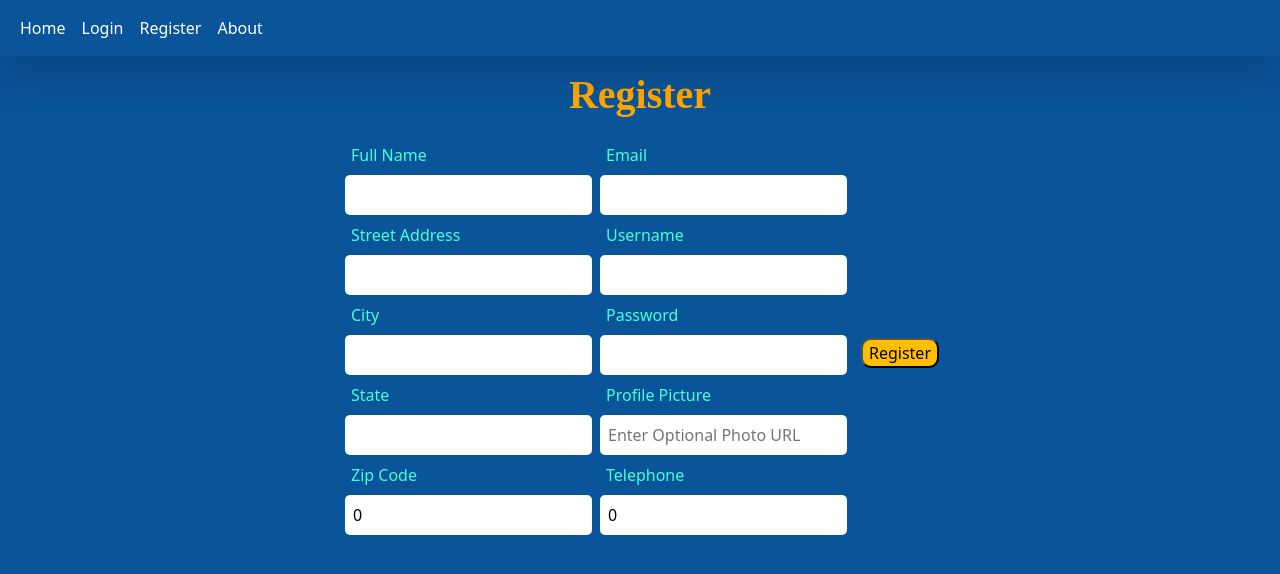
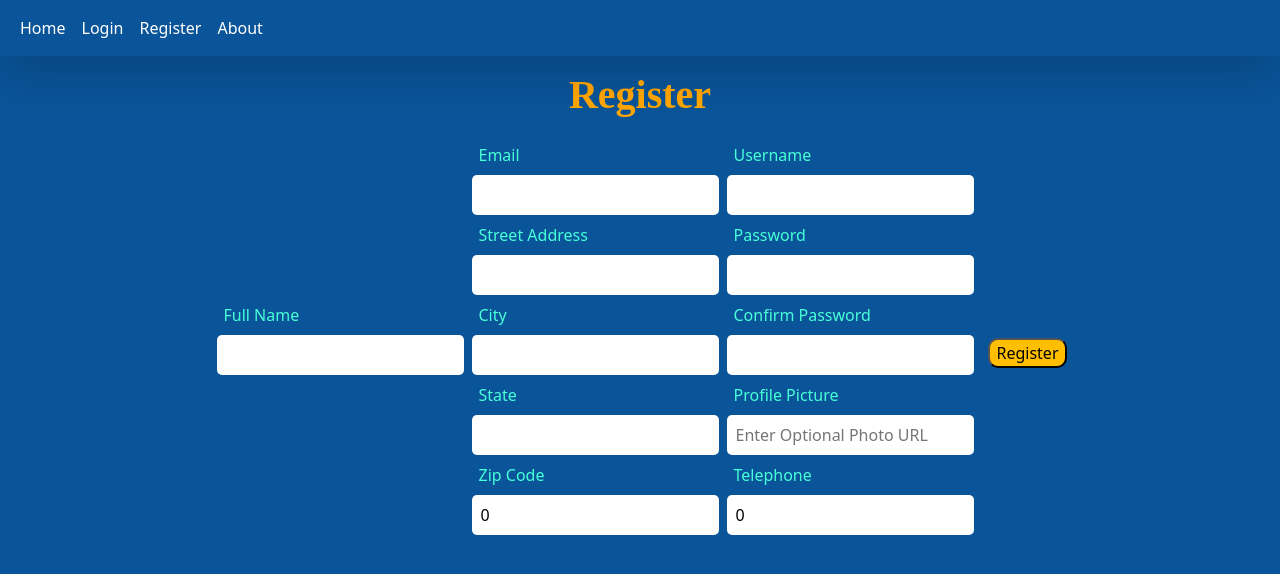
Before and after one commit to Gsned22/Project2-frontend, a React (Create React App) app: page /register in a window 1280 px wide. Shown: the top 574 px of the page. Built offline with nearby package versions, Linux system fonts and the light colour scheme; a web font is replaced by a local one.

Commit message:
added confirm password to register

```diff
--- a/src/Register.tsx
+++ b/src/Register.tsx
@@ -14,6 +14,7 @@ function Register() {
     const [full_name, setFullName] = useState('');
     const [profile_picture, setProfilePicture] = useState('');
     const [password, setPassword] = useState('');
+    const [confirm_password, setConfirmPassword] = useState('');
     const [phone_number, setPhoneNumber] = useState(0);
     const navigate = useNavigate();
 
@@ -25,13 +26,12 @@ function Register() {
                 'street_address': street_address,
                 'city': city, 'state': state, 'zipcode1': zipcode1,
                 'email': email, 'full_name': full_name, 'profile_picture': profile_picture,
-                'password': password, 'phone_number': phone_number
+                'password': password, 'confirm_password': confirm_password, 'phone_number': phone_number
             });
 
             if (response.status === 200) {
 
                 const message = response.data.message;
-                console.log(response);
                 alert(message);
                 return navigate('/login')
             }
@@ -49,6 +49,10 @@ function Register() {
                     <InputWrapper>
                         <Label htmlFor='full_name' >Full Name</Label>
                         <Input value={full_name} type='text' id='full_name' name='full_name' required onChange={(e) => { setFullName(e.currentTarget.value) }} />
+                    </InputWrapper>
+                    <InputWrapper>
+                        <Label htmlFor='email' >Email</Label>
+                        <Input value={email} type='text' id='email' name='email' required onChange={(e) => { setEmail(e.currentTarget.value) }} />
                         <Label htmlFor='street_address' >Street Address</Label>
                         <Input value={street_address} type='text' id='street_address' required name='street_address' onChange={(e) => { setStreetAddress(e.currentTarget.value) }} />
                         <Label htmlFor='city' >City</Label>
@@ -59,12 +63,12 @@ function Register() {
                         <Input value={zipcode1} type='number' id='zipcode1' name='zipcode1' required onChange={(e) => { setZipcode1(Number(e.currentTarget.value)) }} />
                     </InputWrapper>
                     <InputWrapper>
-                        <Label htmlFor='email' >Email</Label>
-                        <Input value={email} type='text' id='email' name='email' required onChange={(e) => { setEmail(e.currentTarget.value) }} />
                         <Label htmlFor='username' >Username</Label>
                         <Input value={username} type='text' id='username' name='username' required onChange={(e) => { setUsername(e.currentTarget.value) }} />
                         <Label htmlFor='password' >Password</Label>
                         <Input value={password} type='password' id='password' name='password' required onChange={(e) => { setPassword(e.currentTarget.value) }} />
+                        <Label htmlFor='confirm_password' >Confirm Password</Label>
+                        <Input value={confirm_password} type='password' id='confirm_password' name='confirm_password' required onChange={(e) => { setConfirmPassword(e.currentTarget.value) }} />
                         <Label htmlFor='profile_picture' >Profile Picture</Label>
                         <Input value={profile_picture} type='text' id='profile_picture' name='profile_picture' placeholder='Enter Optional Photo URL' onChange={(e) => { setProfilePicture(e.currentTarget.value) }} />
                         <Label htmlFor='phone_number' >Telephone</Label>
```
